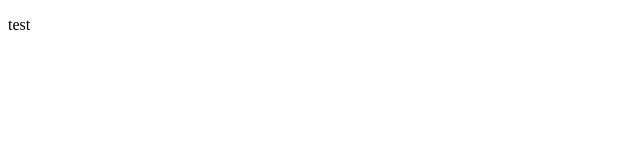
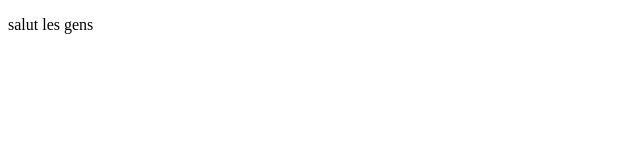
Before and after one commit to Pyke7/git-practice, a plain HTML site: page index.html in a window 1280 px wide. Shown: the full height of the page, 0-640 px from the left. Drawn offline with Linux system fonts and the light colour scheme.

Commit message:
deuxieme test avec clé supp sur mon pc

```diff
--- a/index.html
+++ b/index.html
@@ -7,6 +7,6 @@
     <title>Document</title>
 </head>
 <body>
-    <p>test</p>
+    <p>salut les gens</p>
 </body>
 </html>
```
